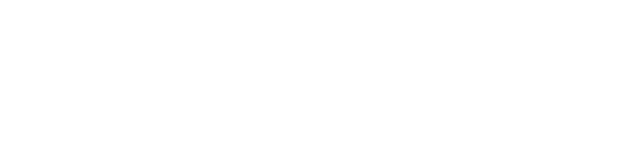
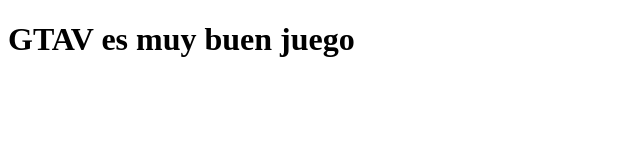
Before and after one commit to AdrianDAM1JV/ejercicio4.1, a plain HTML site: page index.html in a window 1280 px wide. Shown: the whole page, without its empty margins (0-640 px from the left). Drawn offline with Linux system fonts and the light colour scheme.

Commit message:
He añadido un h1

```diff
--- a/index.html
+++ b/index.html
@@ -6,6 +6,6 @@
     <title>Document</title>
 </head>
 <body>
-
+    <h1>GTAV es muy buen juego</h1>
 </body>
 </html>
```
